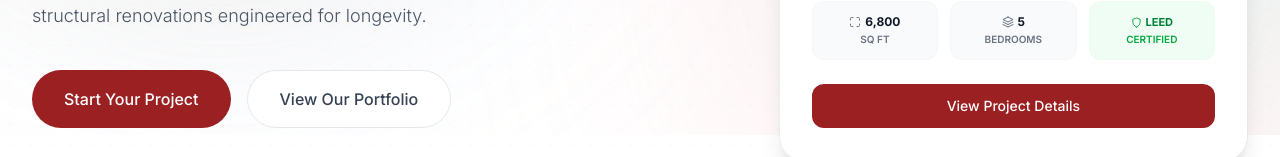
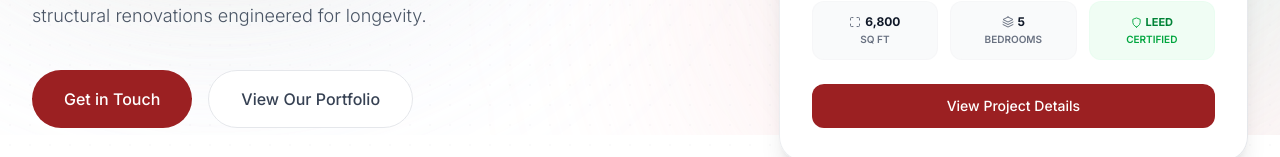
Before and after one commit to tinashekwande/rasc-trading, a React (Vite) app: page / in a window 1280 px wide. Shown: the part 665-822 px from the top of the page. Built offline with nearby package versions, Linux system fonts and the light colour scheme; no server answers; a web font is replaced by a local one.

Commit message:
content: update hero CTA button text to Get in Touch

```diff
--- a/src/components/HeroSection.jsx
+++ b/src/components/HeroSection.jsx
@@ -94,7 +94,7 @@ export default function HeroSection() {
               to="/contact"
               className="inline-flex items-center justify-center gap-3 px-8 py-4 rounded-full font-medium transition-all duration-300 hover:scale-105 hover:shadow-xl bg-primary text-white hover:bg-primary-hover"
             >
-              Start Your Project
+              Get in Touch
             </Link>
             <Link
               to="/projects"
```
